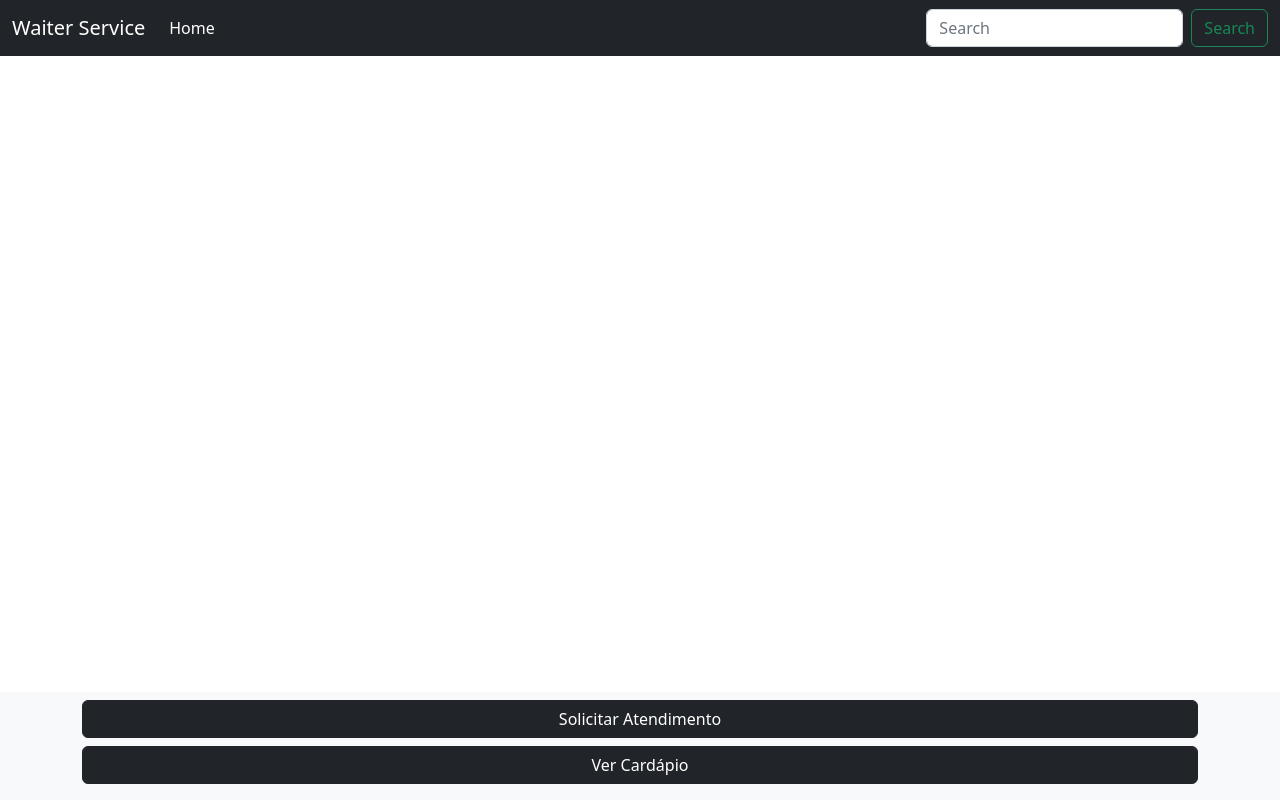
After one commit to HeitorLouzeiro/waiter-service, a Django app: template customers/templates/customers/pages/home.html in a window 1280 px wide. The commit adds this page. Run offline with Django 3.2, Linux system fonts and the light colour scheme; the template is opened without the code that fills it, so the values that code supplies are empty; some libraries are stand-ins or nearby versions.

Commit message:
Adding Client Frontend.

```diff
--- /dev/null
+++ b/customers/templates/customers/pages/home.html
@@ -0,0 +1,24 @@
+{% extends 'base.html' %}
+{% block title %}
+    Home
+{% endblock title %}
+
+{% block nav %}
+    {% include 'customers/partial/_nav.html' %}
+{% endblock nav %}
+
+{% block content %}
+<main>
+
+</main>
+<footer>
+    <nav class="navbar fixed-bottom navbar-light bg-light" >
+        <div class="container d-flex flex-column align-items-stretch">
+            <a class="btn btn-dark mb-2" href="#">Solicitar Atendimento</a>
+            <a class="btn btn-dark mb-2" href="#">Ver Cardápio</a>
+        </div>
+    </nav>
+</footer>
+{% endblock content %}
+
+{% block footer %}{% endblock footer %}
--- /dev/null
+++ b/customers/templates/customers/partial/_nav.html
@@ -0,0 +1,19 @@
+<nav class="navbar navbar-dark bg-dark navbar-expand-lg bg-body-tertiary">
+    <div class="container-fluid">
+      <a class="navbar-brand" href="#">Waiter Service</a>
+      <button class="navbar-toggler" type="button" data-bs-toggle="collapse" data-bs-target="#navbarSupportedContent" aria-controls="navbarSupportedContent" aria-expanded="false" aria-label="Toggle navigation">
+        <span class="navbar-toggler-icon"></span>
+      </button>
+      <div class="collapse navbar-collapse" id="navbarSupportedContent">
+        <ul class="navbar-nav me-auto mb-2 mb-lg-0">
+          <li class="nav-item">
+            <a class="nav-link active" aria-current="page" href="#">Home</a>
+          </li>
+        </ul>
+        <form class="d-flex" role="search">
+          <input class="form-control me-2" type="search" placeholder="Search" aria-label="Search">
+          <button class="btn btn-outline-success" type="submit">Search</button>
+        </form>
+      </div>
+    </div>
+  </nav>
--- a/customers/views.py
+++ b/customers/views.py
@@ -1,3 +1,9 @@
+from django.http import HttpResponse
 from django.shortcuts import render
 
 # Create your views here.
+
+
+def home(request):
+    template_name = 'customers/pages/home.html'
+    return render(request, template_name)
--- a/settings/urls.py
+++ b/settings/urls.py
@@ -18,7 +18,7 @@ from django.urls import include, path
 
 urlpatterns = [
     path('admin/', admin.site.urls),
-    path('', include('waiterservice.urls')),
+    path('', include('customers.urls')),
     path('accounts/', include('accounts.urls')),
-    path('customers/', include('customers.urls')),
+    path('accounts/', include('waiterservice.urls')),
 ]
--- a/templates/base.html
+++ b/templates/base.html
@@ -1,4 +1,3 @@
-
 <!DOCTYPE html>
 <html lang="en">
 <head>
@@ -9,7 +8,11 @@
     <title>{% block title %} {% endblock title %} | Waiter Service</title>
 </head>
 <body>
+    {% block nav %}
+    {% endblock nav %}
+
     {% include 'partial/_messages.html' %}
+
     {% block content %}
 
     {% endblock content %}
--- a/templates/partial/_footer.html
+++ b/templates/partial/_footer.html
@@ -1,4 +1,7 @@
 {% load static %}
+<!--CDN bootstrap-->
+<script src="https://cdn.jsdelivr.net/npm/@popperjs/core@2.11.6/dist/umd/popper.min.js"></script>
+<script src="https://cdn.jsdelivr.net/npm/bootstrap@5.2.3/dist/js/bootstrap.bundle.min.js"></script>
 
-<script src="https://cdn.jsdelivr.net/npm/@popperjs/core@2.9.2/dist/umd/popper.min.js"></script>
-<script src="https://cdn.jsdelivr.net/npm/bootstrap@5.0.2/dist/js/bootstrap.min.js"></script>
+<!-- CDN JQuery -->
+<script src="https://ajax.googleapis.com/ajax/libs/jquery/3.6.0/jquery.min.js"></script>
--- a/templates/partial/_head.html
+++ b/templates/partial/_head.html
@@ -1,7 +1,13 @@
 {% load static %}
 
 <!--boostrap-->
-<link href="https://cdn.jsdelivr.net/npm/bootstrap@5.2.0/dist/css/bootstrap.min.css" rel="stylesheet">
+<link href="https://cdn.jsdelivr.net/npm/bootstrap@5.2.3/dist/css/bootstrap.min.css" rel="stylesheet">
 <!--Icons of boostrap-->
 <link rel="stylesheet" href="https://cdn.jsdelivr.net/npm/bootstrap-icons@1.9.1/font/bootstrap-icons.css">
+
+<!-- Font Awesome CDN -->
+<link rel="stylesheet" href="https://cdnjs.cloudflare.com/ajax/libs/font-awesome/5.15.3/css/all.min.css">
+
+
+
 <link rel="stylesheet" href="{% static 'assets/custom/css/style.css'%}">
```
Also changed, not shown: customers/urls.py (added, +8 -0 lines), templates/exempleBase.html (added, +60 -0 lines), templates/static/assets/custom/css/style.css (+23 -0 lines), customers/templates/customers/static/assets/custom/css/style.css (added).
